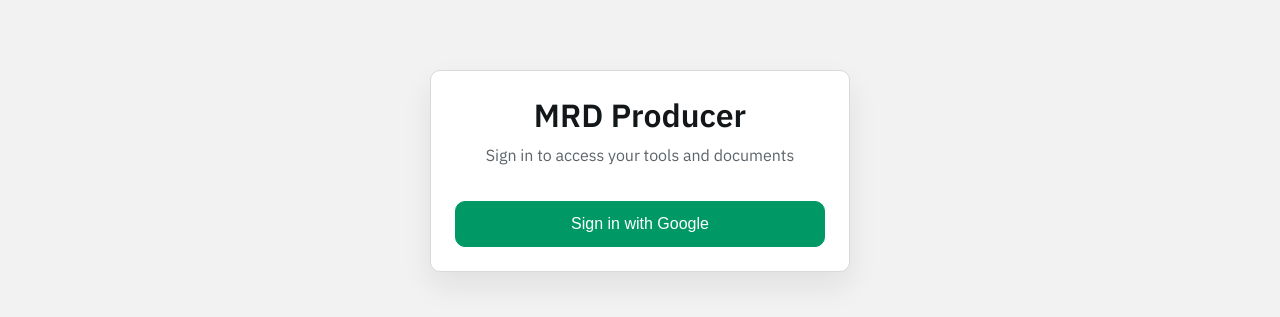
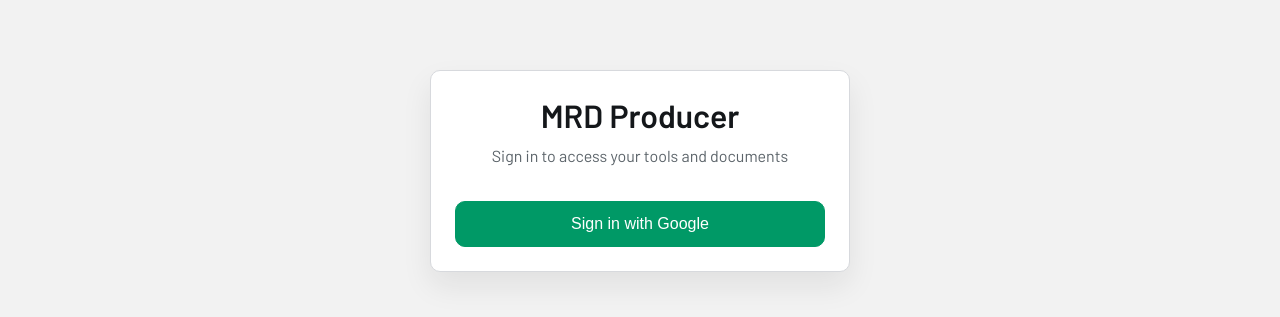
Before and after one commit to orishavitas/mrd-producer-webapp, a Next.js app: page /login in a window 1280 px wide. Shown: the part 277-594 px from the top of the page. Built offline with nearby package versions, Linux system fonts and the light colour scheme; no server answers.

Commit message:
feat(layout): remove IBM Plex, use Barlow+BarlowCondensed only

```diff
--- a/app/layout.tsx
+++ b/app/layout.tsx
@@ -1,24 +1,10 @@
 import type { Metadata, Viewport } from 'next';
-import { IBM_Plex_Mono, IBM_Plex_Sans, Barlow, Barlow_Condensed } from 'next/font/google';
+import { Barlow, Barlow_Condensed } from 'next/font/google';
 import './globals.css';
-
-const sans = IBM_Plex_Sans({
-  subsets: ['latin'],
-  weight: ['400', '500', '600', '700'],
-  variable: '--font-sans',
-  display: 'swap',
-});
-
-const mono = IBM_Plex_Mono({
-  subsets: ['latin'],
-  weight: ['400', '500'],
-  variable: '--font-mono',
-  display: 'swap',
-});
 
 const barlow = Barlow({
   subsets: ['latin'],
-  weight: ['400', '500'],
+  weight: ['400', '500', '600'],
   style: ['normal', 'italic'],
   variable: '--font-barlow',
   display: 'swap',
@@ -61,7 +47,7 @@
         {/* Favicon for all browsers */}
         <link rel="icon" href="/favicon.ico" sizes="any" />
       </head>
-      <body className={`${sans.variable} ${mono.variable} ${barlow.variable} ${barlowCondensed.variable}`}>
+      <body className={`${barlow.variable} ${barlowCondensed.variable}`}>
         {children}
       </body>
     </html>
```
